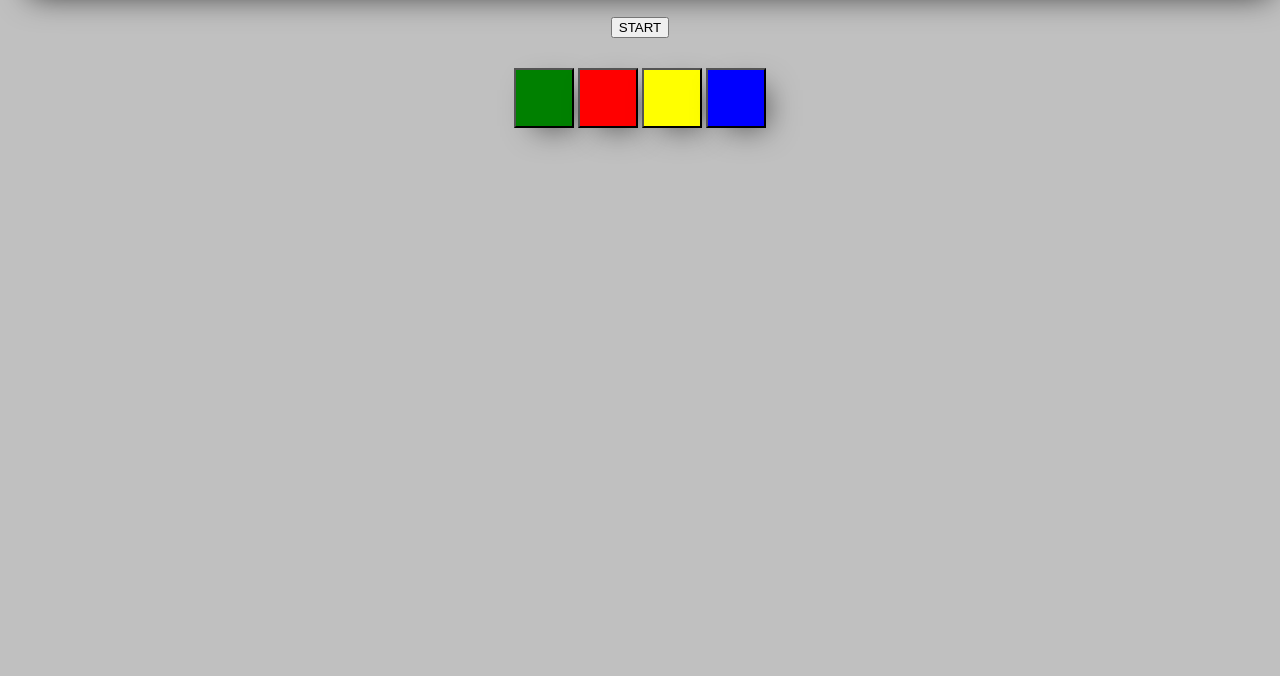
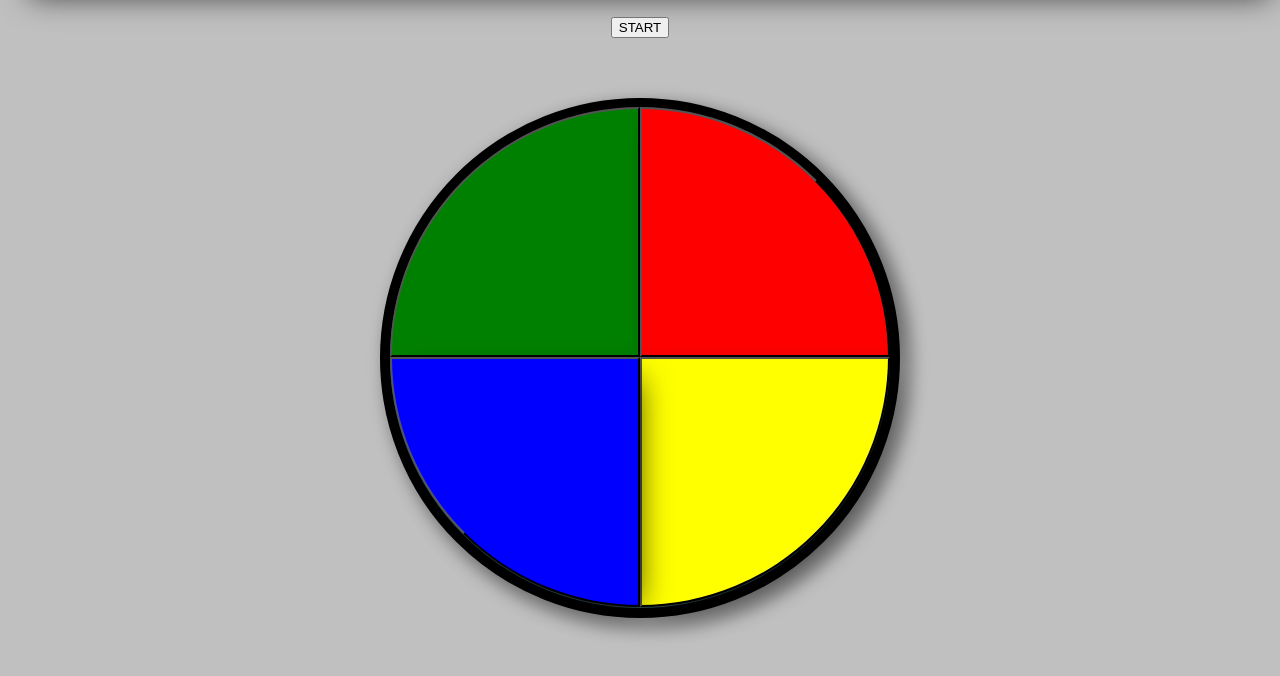
Before and after one commit to rogersjoey/Project-1, a plain HTML site: page index.html in a window 1280 px wide. Shown: the part 108-784 px from the top of the page. Drawn offline with Linux system fonts and the light colour scheme.

Commit message:
Better gameboard shape made

```diff
--- a/index.html
+++ b/index.html
@@ -14,6 +14,7 @@
         <div id="start-screen">
             <button id="start">START</button>
         </div>
+        <div id="backBoard"></div>
         <div id="game-screen">
             <button class = "button" id="green"></button>
             <button class = "button" id="red"></button>
--- a/script.js
+++ b/script.js
@@ -68,6 +68,7 @@ function playback(){
     compPattern.push(compNumber);
     console.log("computer pattern " + compPattern);
     //show pattern on screen
+    levelUp();
     var counter = 0;
     var a = setInterval(function(){
         showPattern(compPattern[counter]);
@@ -149,3 +150,16 @@ function loserColor() {
         blue();
     }
 };
+
+function levelUp () {
+    if(compPattern.length > 1){
+        move = 750;
+        light = move*.75;
+    } else if (compPattern.length > 4){
+        move = 500;
+        light = move*.75;
+    } else if (compPattern.length > 6){
+        move = 250;
+        light = move*.75;
+    }
+};
--- a/style.css
+++ b/style.css
@@ -19,7 +19,6 @@ main {
 }
 
 .button {
-    background-color: white;
     color: black;
     width: 60px;
     height: 60px;
@@ -28,17 +27,57 @@ main {
     box-shadow: 10px 10px 32px -12px rgba(0,0,0,0.75);
     margin-top: 30px;
     margin-bottom: 30px;
+    border-radius: 50%;
+    box-sizing: border-box;
+}
+
+#backBoard {
+    background: darkslategray;
+    border-radius: 50%;
+    height: 500px;
+    width: 500px;
+    position: relative;
+    border-style: solid;
+    border-width: 10px;
+    margin: auto;
+    margin-top: 60px;
+    box-shadow: 8px 8px 15px 5px #888888;
+    top: 34%
 }
 
 #green{
     background-color: green;
+    position: absolute;
+    height: 250px;
+    width: 250px;
+    border-radius: 250px 0 0 0;
+    top: 185px;
+    right: 50%;
 }
 #red{
     background-color: red;
+    position: absolute;
+    height: 250px;
+    width: 250px;
+    border-radius: 0 250px 0 0;
+    top: 185px;
+    left: 50%;
 }
 #yellow{
     background-color: yellow;
+    position: absolute;
+    height: 250px;
+    width: 250px;
+    border-radius: 0 0 250px 0;
+    top: 435px;
+    left: 50%;
 }
 #blue{
     background-color: blue;
+    position: absolute;
+    height: 250px;
+    width: 250px;
+    border-radius: 0 0 0 250px ;
+    top: 435px;
+    right: 50%;
 }
```
